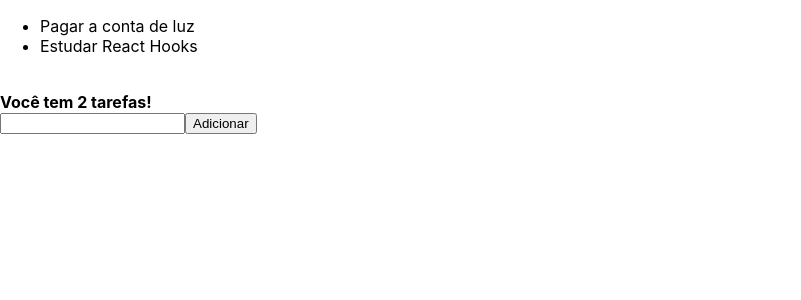
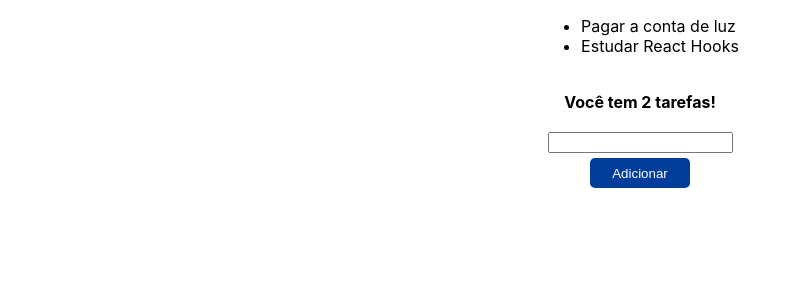
Before and after one commit to lz-junior/Class-React-2, a React (Create React App) app: page / in a window 1280 px wide. Shown: the top 300 px of the page, without its empty margins (0-801 px from the left). Built offline with nearby package versions, Linux system fonts and the light colour scheme.

Commit message:
import style

```diff
--- a/src/App.js
+++ b/src/App.js
@@ -1,4 +1,5 @@
 import React, { useState, useEffect, useMemo, useCallback } from 'react';
+import styles from './estilo.css'
 
 function App() {
 
@@ -36,7 +37,7 @@ function App() {
 
   // =====> return <=====
   return (
-    <div>
+    <div className="container">
       <ul>
         {tarefas.map(tarefa => (
           <li key={tarefa}>{tarefa}</li>
@@ -49,7 +50,7 @@ function App() {
         value={input}
         onChange={e => setInput(e.target.value)}
       />
-      <button type="button" onClick={handleAdd}>Adicionar</button>
+      <button className="btn" type="button" onClick={handleAdd}>Adicionar</button>
     </div>
   );
 }
--- a/src/estilo.css
+++ b/src/estilo.css
@@ -1,20 +1,22 @@
 .container {
-    background-color: #333;
-    display: flex;
-    flex-direction: column;
-    width: 100%;
-    justify-content: center;
-    align-items: center;
+  display: flex;
+  flex-direction: column;
+  justify-content: center;
+  align-items: center;
 }
 
-.img {
-    width: 300px;
-    height: 300px;
-    margin-top: 50px;
+.btn {
+  background-color: #013e9b;
+  color: #fff;
+  border: none;
+  margin: 5px;
+  border-radius: 5px;
+  width: 100px;
+  height: 30px;
 }
 
-.textoFrase {
-    font-style: italic;
-    color: #dd7d22;
-    text-align: center;
+.btn:hover {
+  cursor: pointer;
+  background-color: #005ae0;
+  transition: 0.2s;
 }
```
